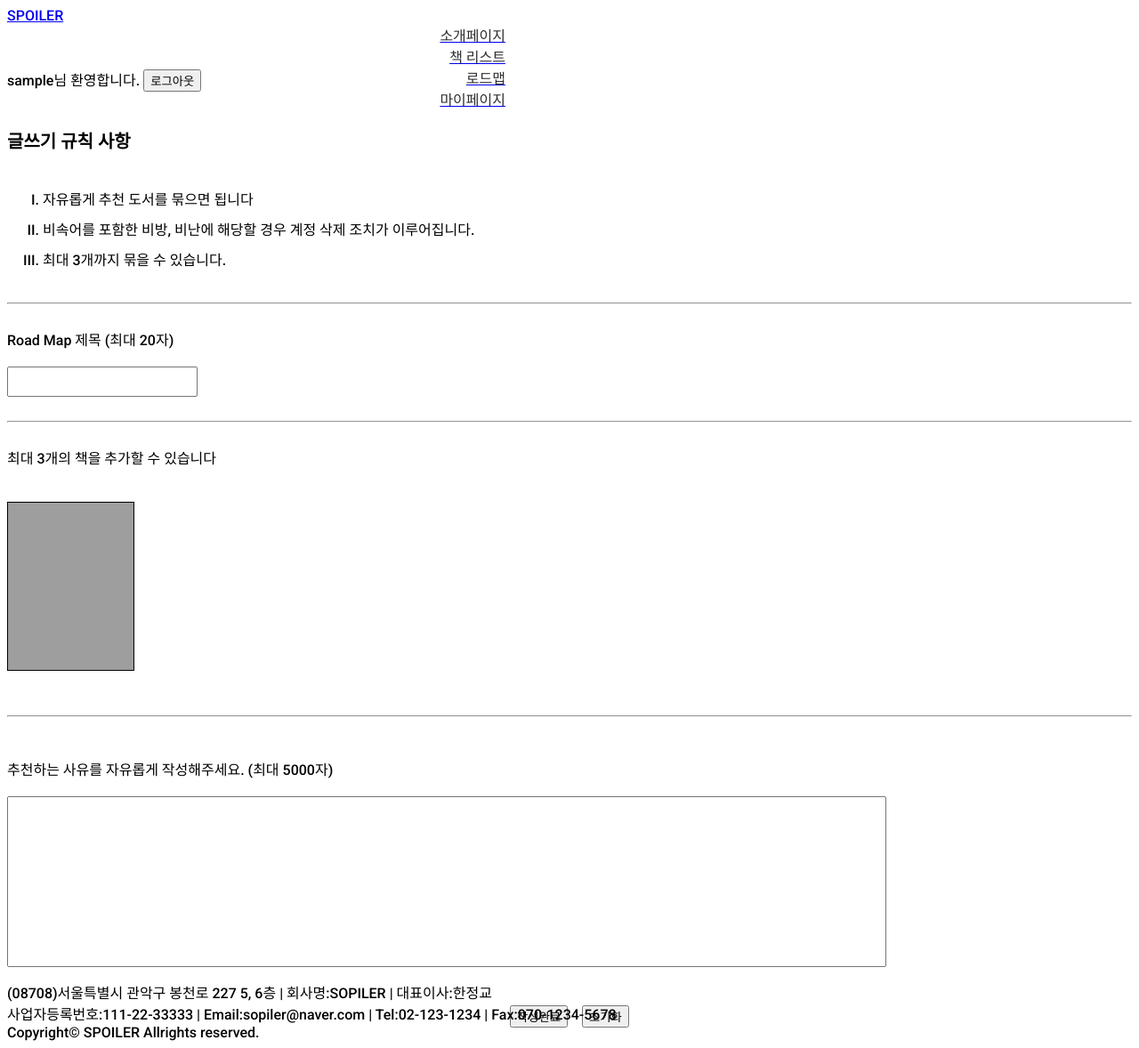
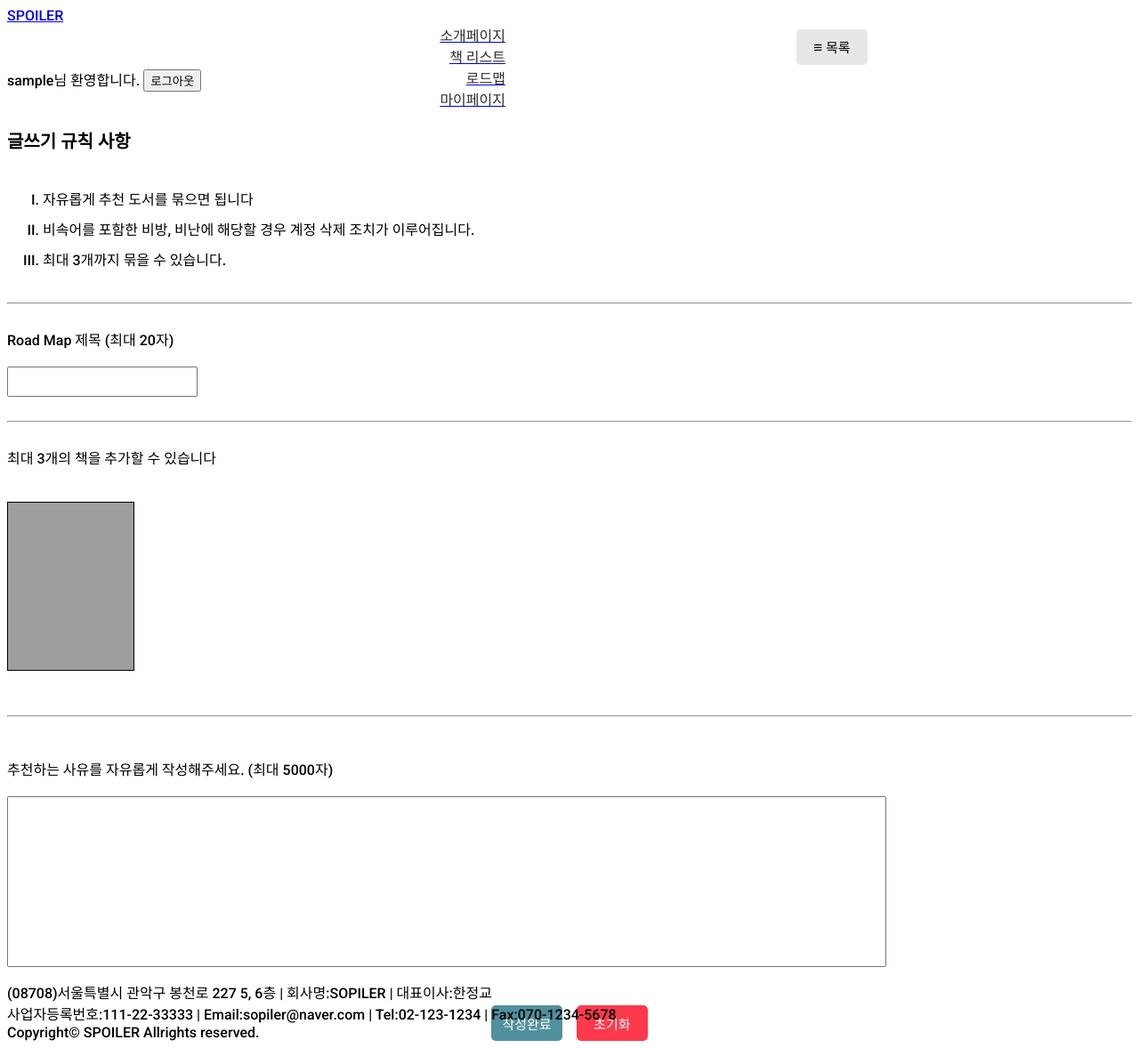
Before and after one commit to Korea-Information-Education-Institute/Book_Web_Site, a PHP site: page /add_road_map.php in a window 1280 px wide. Shown: the whole page at 89% size. Run offline with PHP 8.4, Linux system fonts and the light colour scheme; the visitor is signed in with stand-in values (Sample User, id 1); grey boxes are pictures that could not be loaded.

Commit message:
css 조정

```diff
--- a/html/add_road_map.php
+++ b/html/add_road_map.php
@@ -37,6 +37,28 @@
         height:20px;
         padding:5px;
         font-size:18px;
+    }
+    #submit_btn, #reset_btn, #list_btn{
+        width:80px;
+        height:40px;
+        border-radius:5px;
+        border:none;
+        cursor:pointer;
+        font-size:15px;
+    }
+    #submit_btn{
+        background-color:#51909E;
+        color:white;
+    }
+    #reset_btn{
+        background-color:#FD394C;
+        color:white;
+    }
+    #list_btn{
+        background-color:#E8E6E6;
+    }
+    #list_btn:hover{
+        background-color:#D6D0D1;
     }
 </style>
 
@@ -85,7 +107,7 @@
         ?>
         <div class="container">
             <div class="container_inner">
-                <h3>글쓰기 규칙 사항</h3><br>
+                <h3>글쓰기 규칙 사항</h3><button id="list_btn" style="position:absolute;top:33px;left:895px;" onClick="location.href='./road_map.php'"><span style="font-size:17px;">&#x02261;</span>&nbsp;목록</button><br>
                 <ol>
                     <li>자유롭게 추천 도서를 묶으면 됩니다</li>
                     <li>비속어를 포함한 비방, 비난에 해당할 경우 계정 삭제 조치가 이루어집니다.</li>
@@ -109,7 +131,7 @@
                     추천하는 사유를 자유롭게 작성해주세요. (최대 5000자)<br><br>
                     <textarea id="opinion" name="opinion" cols="136" rows="12" maxlength="5000" wrap="hard" required style="resize:none;padding:5px;"></textarea><br><br>
                     <div style="text-align:center;padding-top:20px;">
-                    <input type="submit" id="submit" value="작성완료">&nbsp;&nbsp;&nbsp;&nbsp;<input type="reset" id="reset" onclick="Reset();" value="초기화">
+                    <input type="submit" id="submit_btn" value="작성완료">&nbsp;&nbsp;&nbsp;&nbsp;<input type="reset" id="reset_btn" onclick="Reset();" value="초기화">
                     </div>
                 </form>
             </div>
--- a/html/change_pw.php
+++ b/html/change_pw.php
@@ -91,9 +91,9 @@
             <div class="container_inner">
             <p style='font-size:30px; font-weight:550;'>Change PW</p><br><br><br>
                 <form method="POST" name="change_pw" action="./change_pw_check.php" onsubmit="return input_check()">
-                    <p>현재 비밀번호&nbsp;&nbsp;&nbsp;&nbsp;&nbsp;&nbsp;&nbsp; <input type="password" id="user_pw" name="user_pw"></p><br><br>
-                    <p>변경 비밀번호&nbsp;&nbsp;&nbsp;&nbsp;&nbsp;&nbsp;&nbsp; <input type="password" id="change_user_pw"  name="change_user_pw"></p><br><br>
-                    <p>변경 비밀번호 확인&nbsp; <input type="password" id="change_user_pw1" name="change_user_pw1"></p><br><br>
+                    <p>현재 비밀번호&nbsp;&nbsp;&nbsp;&nbsp;&nbsp;&nbsp;&nbsp; <input type="password" id="user_pw" name="user_pw" minlength="4"></p><br><br>
+                    <p>변경 비밀번호&nbsp;&nbsp;&nbsp;&nbsp;&nbsp;&nbsp;&nbsp; <input type="password" id="change_user_pw"  name="change_user_pw" minlength="4"></p><br><br>
+                    <p>변경 비밀번호 확인&nbsp; <input type="password" id="change_user_pw1" name="change_user_pw1" minlength="4"></p><br><br>
                     <p><input type="submit" id="submit_btn" value="변경하기">&nbsp;&nbsp;&nbsp;&nbsp;<input type="reset" id="reset_btn" value="초기화"></p>
                 </form>
             </div>
--- a/html/header.php
+++ b/html/header.php
@@ -64,7 +64,7 @@
     }
     .btn-search{
         position:absolute;
-        left:90px;
+        left:340px;
         top:5px;
         z-index: 8;
         width:50px;
--- a/html/introduction/faq.php
+++ b/html/introduction/faq.php
@@ -42,6 +42,8 @@
         }
         .containerNav ul li {
             margin: 20px;
+            margin-left:120px;
+            margin-right:10px;
             padding: 13px;
             display: inline-block;
             font-size: 20px;
--- a/html/introduction/introduction.php
+++ b/html/introduction/introduction.php
@@ -8,7 +8,7 @@
     <link rel="stylesheet" href="../../css/basic.css">
     <link rel="stylesheet" href="../../css/index.css">
     <link rel="preconnect" href="https://fonts.gstatic.com">
-    <link href="https://fonts.googleapis.com/css2?family=Noto+Serif+KR:wght@200;300;400;500&family=Roboto:wght@100;300;500&display=swap" rel="stylesheet">
+<link href="https://fonts.googleapis.com/css2?family=Noto+Serif+KR:wght@200;300;400;500&family=Roboto:wght@100;300;500&display=swap" rel="stylesheet">
     <style>
         *{
             font-family: 'Roboto','Noto Serif KR', sans-serif;
@@ -45,6 +45,8 @@
             display: inline-block;
             font-size: 20px;
             border: 1px solid black;
+            margin-left:120px;
+            margin-right:10px;
         }
         hr{
             margin: 20px;
--- a/html/introduction/method.php
+++ b/html/introduction/method.php
@@ -49,6 +49,8 @@
             display: inline-block;
             font-size: 20px;
             border: 1px solid black;
+            margin-left:120px;
+            margin-right:10px;
         }
 
         hr{
--- a/html/road_map.php
+++ b/html/road_map.php
@@ -22,11 +22,15 @@
     }
     .roadmap_list_box{
         text-align:left;
-        border:solid 1px black;
+        border-bottom: 1px solid black;
+        border-right: 1px solid black;
         padding-left:10px;
         padding-right:10px;
         height:130px;
         margin-bottom:27px;
+    }
+    .roadmap_list_box:hover{
+        box-shadow:1.5px 1.5px 1.5px 1.5px #B1B2B1;
     }
     .roadmap_list_box_table{
         width:450px;
```
Also changed, not shown: html/add_book_to_roadmap.php (+21 -2 lines).
